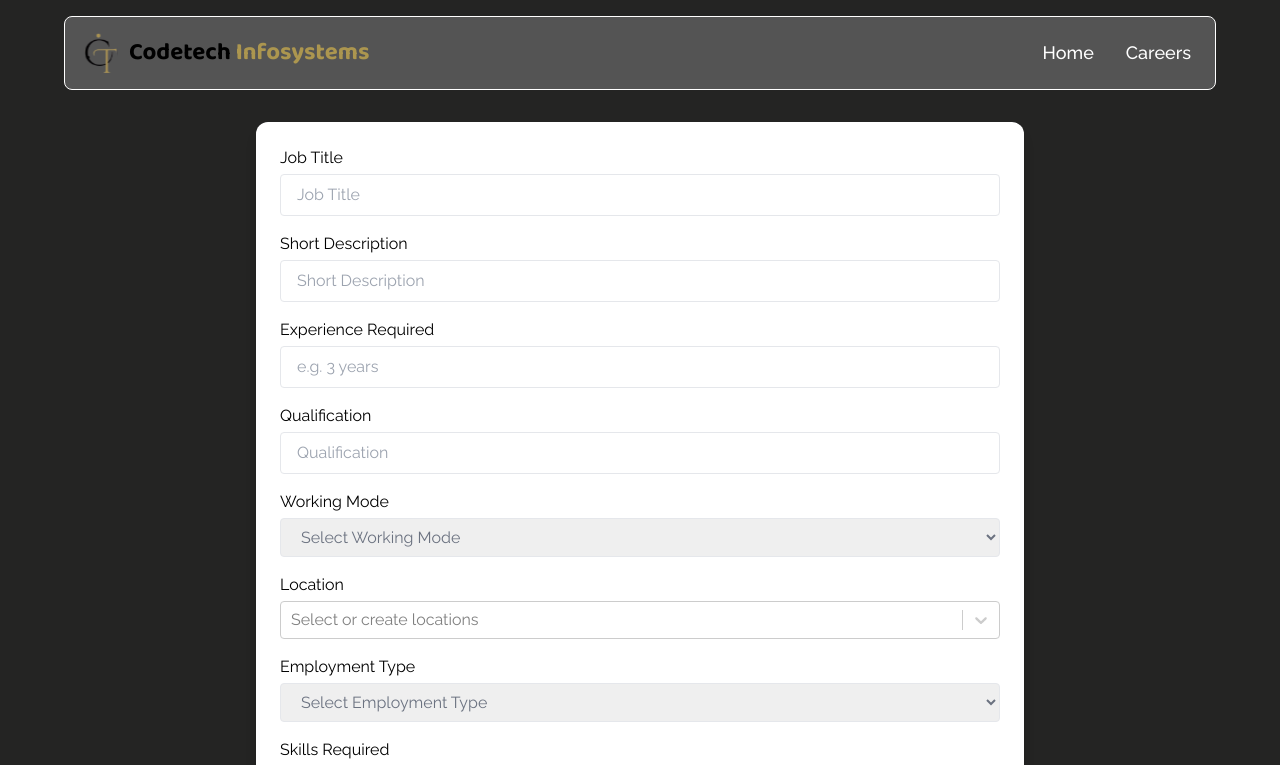
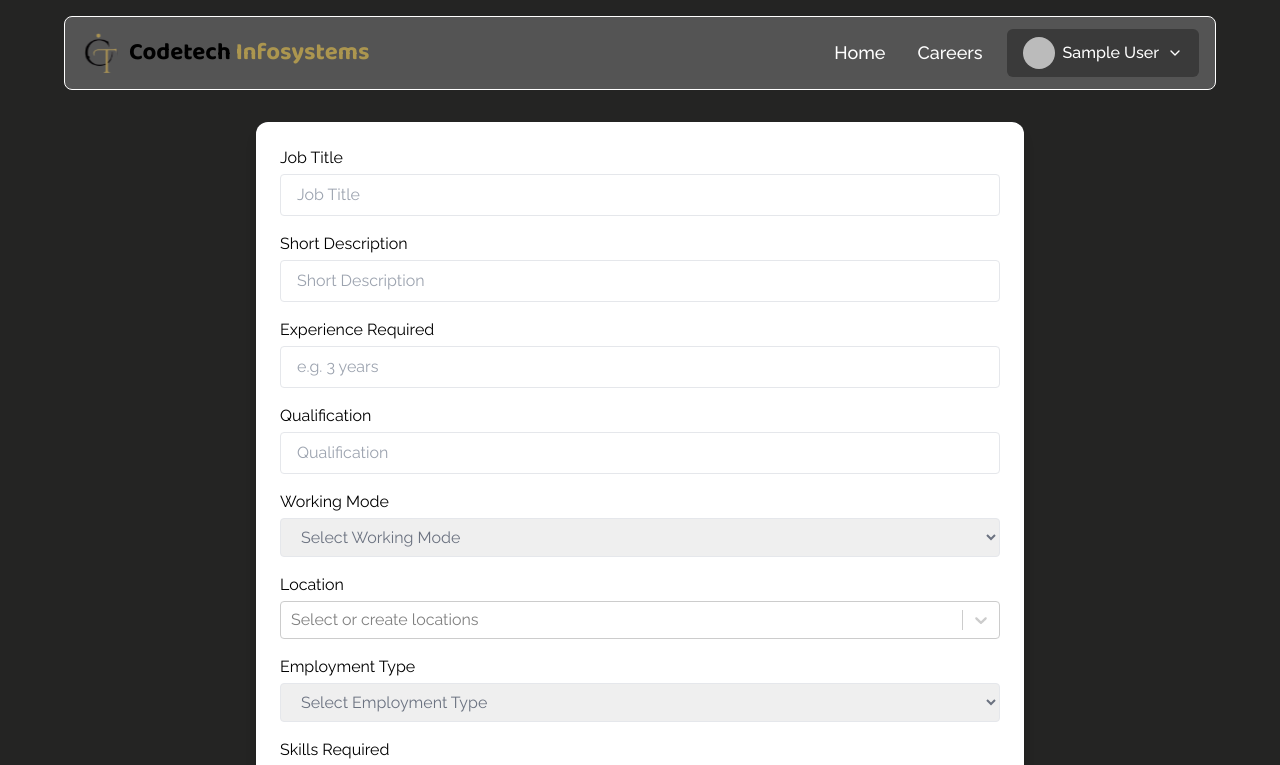
Before and after one commit to CodeTech-InfoSystem/codetech-react, a React (Create React App) app: page /admin in a window 1280 px wide. Shown: the top 765 px of the page. Built offline with nearby package versions, Linux system fonts and the light colour scheme; no server answers; the database is empty; sample sign-in values are in the browser's storage.

Commit message:
refactor: enhance Navbar for admin user dropdown and improve authentication handling

```diff
--- a/src/components/Navbar.jsx
+++ b/src/components/Navbar.jsx
@@ -1,26 +1,65 @@
-import { useState, useMemo } from "react";
+import { useState, useMemo, useEffect, useRef } from "react";
 import { Link, useLocation } from "react-router-dom";
-import { Menu, X } from "lucide-react";
+import { Menu, X, ChevronDown } from "lucide-react";
+import { auth } from '../util/firebaseConfig';
+import useAuthRequired from '../hooks/useAuthRequired';
+import { FaUserCircle } from 'react-icons/fa';
 
 const Navbar = () => {
   const location = useLocation();
+  const user = useAuthRequired({ required: true })
   const [isOpen, setIsOpen] = useState(false);
+  const [showDropdown, setShowDropdown] = useState(false);
+  const dropdownRef = useRef(null);
+  const menuRef = useRef(null);
 
-  const AdminPages = useMemo(() => {
-    return location.pathname === '/admin' || location.pathname === '/login'
+  const isAdminPage = useMemo(() => {
+    return location.pathname.startsWith('/admin') || location.pathname === '/login';
   }, [location.pathname]);
+
+  const onLogout = () => {
+    auth.signOut();
+    setShowDropdown(false);
+  };
+
+  useEffect(() => {
+    setIsOpen(false);
+  }, [location.pathname]);
+
+  useEffect(() => {
+    const handleClickOutside = (event) => {
+      if (
+        dropdownRef.current &&
+        !dropdownRef.current.contains(event.target)
+      ) {
+        setShowDropdown(false);
+      }
+
+      if (
+        menuRef.current &&
+        !menuRef.current.contains(event.target)
+      ) {
+        setIsOpen(false);
+      }
+    };
+
+    document.addEventListener("mousedown", handleClickOutside);
+    return () => {
+      document.removeEventListener("mousedown", handleClickOutside);
+    };
+  }, []);
 
   const navItems = useMemo(() => {
     return [
       { name: "Home", path: "/" },
-      { name: "Clients", path: "/clients", if: !AdminPages },
-      { name: "About Us", path: "/about-us", if: !AdminPages },
-      { name: "Services", path: "/services", if: !AdminPages },
-      { name: "Blog", path: "/blog", if: !AdminPages },
+      { name: "Clients", path: "/clients", if: !isAdminPage },
+      { name: "About Us", path: "/about-us", if: !isAdminPage },
+      { name: "Services", path: "/services", if: !isAdminPage },
+      { name: "Blog", path: "/blog", if: !isAdminPage },
       { name: "Careers", path: "/careers" },
-      { name: "Contact Us", path: "/contact-us", if: !AdminPages },
+      { name: "Contact Us", path: "/contact-us", if: !isAdminPage }
     ]
-  }, [AdminPages]);
+  }, [isAdminPage]);
 
   return (
     <div className="bg-[#242423] px-3 sm:px-6 md:px-10 lg:px-12 xl:px-16 pt-4">
@@ -47,18 +86,11 @@ const Navbar = () => {
           {/* Navigation Links */}
           <ul
             className={`${isOpen ? "block" : "hidden"
-              } lg:flex lg:space-x-4 md:space-x-6 text-white font-raleway font-medium items-center space-y-6 lg:space-y-0 bg-[#545454] lg:bg-transparent p-6 lg:p-0 absolute lg:static top-16 left-[5%] z-10 rounded-lg w-[90%] lg:w-auto transition-all duration-300`}
+              } lg:flex lg:space-x-4 text-white font-raleway font-medium items-center space-y-6 lg:space-y-0 bg-[#545454] lg:bg-transparent p-6 lg:p-0 absolute lg:static top-16 left-[5%] z-10 rounded-lg w-[90%] lg:w-auto transition-all duration-300`}
+            ref={menuRef}
           >
             {navItems.filter((item) => item.if === undefined || item.if === true).map((item) => (
               <li key={item.name} className="relative">
-                {item.onClick ? (
-                  <button
-                    onClick={item.onClick}
-                    className="px-2 py-2 block hover:text-yellow-400"
-                  >
-                    {item.name}
-                  </button>
-                ) : (
                 <Link
                   to={item.path}
                   className={`px-2 py-2 block transition-colors text-base md:text-lg ${location.pathname === item.path
@@ -68,13 +100,44 @@ const Navbar = () => {
                 >
                   {item.name}
                 </Link>
-                )}
 
                 {location.pathname === item.path && (
                   <div className="hidden lg:block absolute left-1/2 w-8 md:w-12 h-[4px] bg-[#AF9854] transform -translate-x-1/2 transform translate-y-[21px] rounded-t-[2px] mt-[-12px]"></div>
                 )}
               </li>
             ))}
+
+            {/* Admin user dropdown */}
+            {isAdminPage && user && (
+              <div className="relative">
+                <button
+                  onClick={() => setShowDropdown(!showDropdown)}
+                  className="text-white flex items-center gap-2 bg-[#3a3a3a] px-4 py-2 rounded-md hover:bg-[#4a4a4a]"
+                >
+                  {user.photoURL ? (
+                    <img
+                      className="h-8 w-8 hidden object-cover rounded-full sm:block"
+                      src={user.photoURL}
+                      alt=""
+                    />
+                  ) : (
+                    <FaUserCircle size={24} />
+                  )}
+                  {user.displayName}
+                  <ChevronDown size={16} />
+                </button>
+                {showDropdown && (
+                  <div className="absolute mt-2 w-40 bg-white shadow-md rounded-md text-black z-50" ref={dropdownRef}>
+                    <button
+                      onClick={onLogout}
+                      className="w-full text-left px-4 py-2 hover:bg-gray-100"
+                    >
+                      Logout
+                    </button>
+                  </div>
+                )}
+              </div>
+            )}
           </ul>
         </div>
       </nav>
--- a/src/hooks/useAuthRequired.js
+++ b/src/hooks/useAuthRequired.js
@@ -2,13 +2,13 @@ import { useState, useEffect } from 'react';
 import { auth } from '../util/firebaseConfig';
 import { useNavigate } from 'react-router-dom';
 
-const useAuthRequired = () => {
+const useAuthRequired = (required = true) => {
   const [user, setUser] = useState(null);
   const navigate = useNavigate();
 
   useEffect(() => {
     const unsubscribe = auth.onAuthStateChanged((user) => {
-      if (!user) {
+      if (!user && required) {
         navigate('/login');
       }
       setUser(user);
--- a/src/pages/Admin.jsx
+++ b/src/pages/Admin.jsx
@@ -1,4 +1,3 @@
-import { auth } from '../util/firebaseConfig';
 import useAuthRequired from '../hooks/useAuthRequired';
 import { useEffect, useState } from 'react';
 import { toast } from 'react-toastify';
@@ -77,10 +76,6 @@ function Admin() {
     }
   };
 
-  const handleLogout = () => {
-    auth.signOut();
-  };
-
   const locationOptions = [
     { value: 'Hyderabad', label: 'Hyderabad' },
     { value: 'Indore', label: 'Indore' }
@@ -123,8 +118,6 @@ function Admin() {
     });
     return () => unsubscribe();
   }, []);
-
-
 
   return (
     <>
@@ -333,17 +326,7 @@ function Admin() {
             </button>
           )}
         </form>
-
-        {/* Logout Button */}
-        <button
-          onClick={handleLogout}
-          className="mt-4 bg-red-500 text-white px-4 py-2 rounded"
-        >
-          Logout
-        </button>
       </div>
-
-
 
       <div className="mt-10 max-w-4xl mx-auto py-10">
         <h1 className="text-3xl font-bold text-black mb-6 font-raleway text-center">
```
Lines whose indentation alone changed are shown as unchanged.
